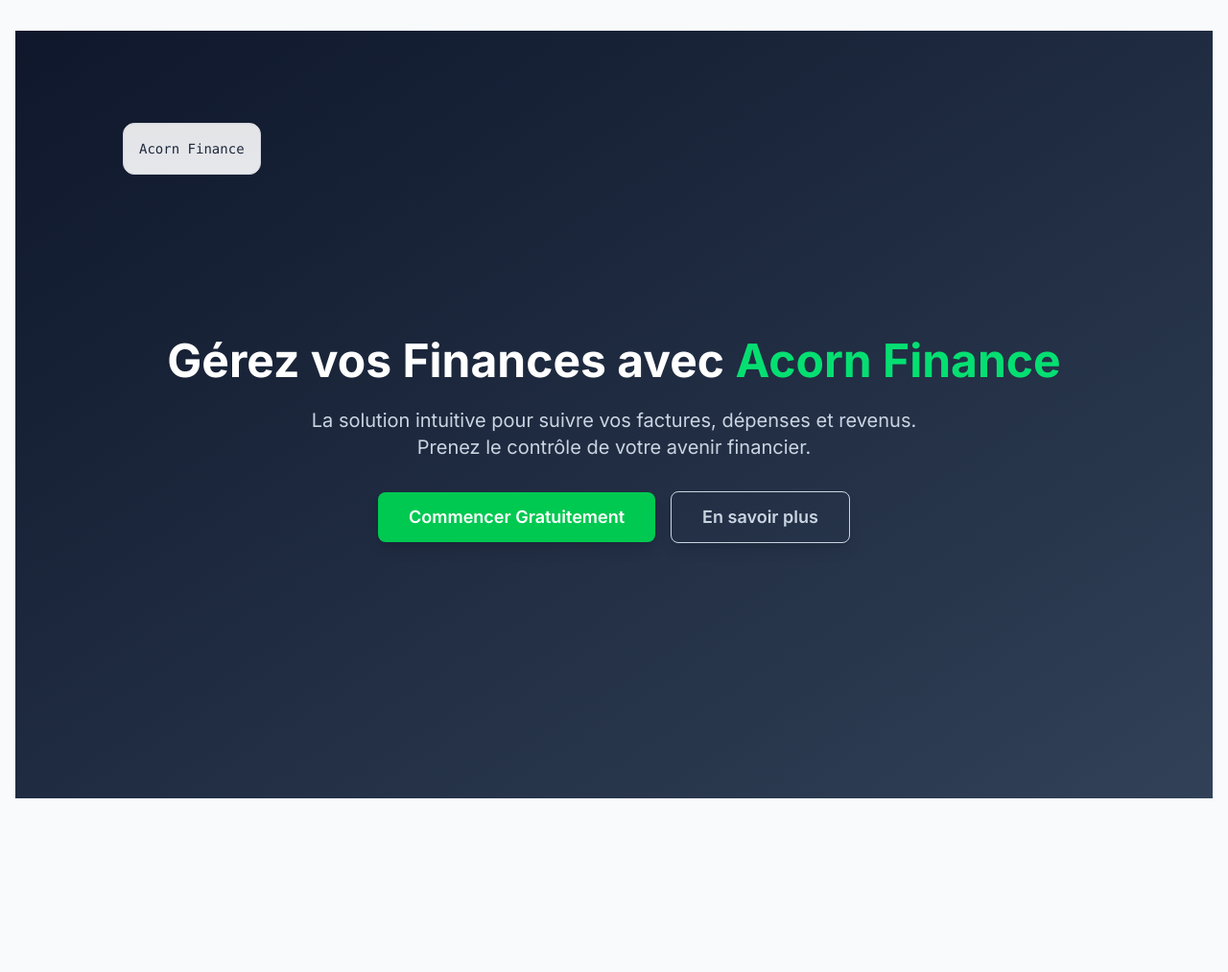
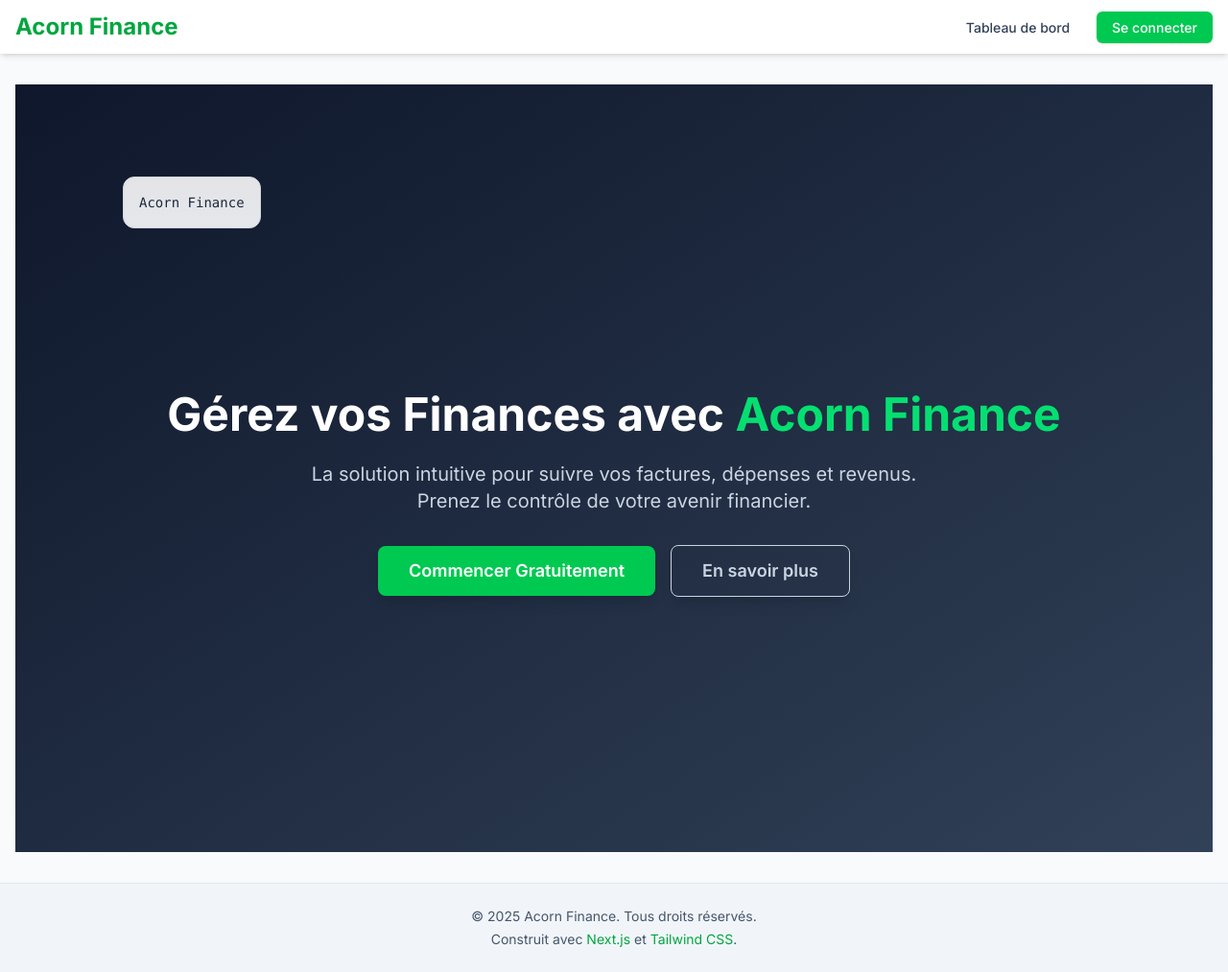
Before and after one commit to FYGS/formation-nextjs, a Next.js app: page / in a window 1280 px wide. Shown: the whole page at 96% size. Before the commit the page ends 864 px from the top, so only its background shows below. Built offline with nearby package versions, Linux system fonts and the light colour scheme.

Commit message:
ajouter le header et le footer global

```diff
--- a/src/app/layout.tsx
+++ b/src/app/layout.tsx
@@ -1,6 +1,8 @@
 import type { Metadata } from "next";
 import { Inter } from "next/font/google";
 import "./globals.css";
+import Header from "@/components/Header";
+import Footer from "@/components/Footer";
 
 const inter = Inter({ subsets: ["latin"] });
 
@@ -102,13 +104,13 @@ export default function RootLayout({
   return (
     <html lang="fr">
       <body
-        className={`${inter.className} bg-slate-50 dark:bg-slate-900 flex flex-col min-h-screen`}
+        className={`${inter.className} bg-slate-50 dark:bg-slate-900 text-slate-900 dark:text-slate-50 flex flex-col min-h-screen`}
       >
-        {/* Header global ira ici */}
+        <Header />
         <main className="flex-grow container mx-auto px-4 py-8">
           {children}
         </main>
-        {/* Footer global ira ici */}
+        <Footer />
       </body>
     </html>
   );
--- /dev/null
+++ b/src/components/Footer.tsx
@@ -0,0 +1,31 @@
+export default function Footer() {
+  const currentYear = new Date().getFullYear();
+  return (
+    <footer className="bg-slate-100 dark:bg-slate-800 border-t border-slate-200 dark:border-slate-700">
+      <div className="container mx-auto px-4 py-6 text-center text-sm text-slate-600 dark:text-slate-400">
+        <p>© {currentYear} Acorn Finance. Tous droits réservés.</p>
+        <p className="mt-1">
+          Construit avec{" "}
+          <a
+            href="https://nextjs.org"
+            target="_blank"
+            rel="noopener noreferrer"
+            className="text-green-600 dark:text-green-400 hover:underline"
+          >
+            Next.js
+          </a>{" "}
+          et
+          <a
+            href="https://tailwindcss.com"
+            target="_blank"
+            rel="noopener noreferrer"
+            className="text-green-600 dark:text-green-400 hover:underline ml-1"
+          >
+            Tailwind CSS
+          </a>
+          .
+        </p>
+      </div>
+    </footer>
+  );
+}
--- /dev/null
+++ b/src/components/Header.tsx
@@ -0,0 +1,35 @@
+import Link from "next/link";
+// Importer le composant Image de Next.js si vous avez un logo
+// import Image from 'next/image';
+
+export default function Header() {
+  return (
+    <header className="bg-white dark:bg-slate-800 shadow-md">
+      <nav className="container mx-auto px-4 py-3 flex justify-between items-center">
+        <Link
+          href="/"
+          className="text-2xl font-bold text-green-600 dark:text-green-400"
+        >
+          {/* Optionnel: Si vous avez un logo SVG ou une image */}
+          {/* <Image src="/acorn-logo.svg" alt="Acorn Finance Logo" width={32} height={32} className="inline-block mr-2" /> */}
+          Acorn Finance
+        </Link>
+        <div>
+          <Link
+            href="/dashboard"
+            className="text-slate-700 dark:text-slate-300 hover:text-green-600 dark:hover:text-green-400 px-3 py-2 rounded-md text-sm font-medium transition-colors"
+          >
+            Tableau de bord
+          </Link>
+          <Link
+            href="/login"
+            className="ml-4 bg-green-500 hover:bg-green-600 text-white px-4 py-2 rounded-md text-sm font-medium shadow-sm transition-colors"
+          >
+            Se connecter
+          </Link>
+          {/* Plus tard, nous pourrions ajouter un bouton pour changer de thème (light/dark) */}
+        </div>
+      </nav>
+    </header>
+  );
+}
```
